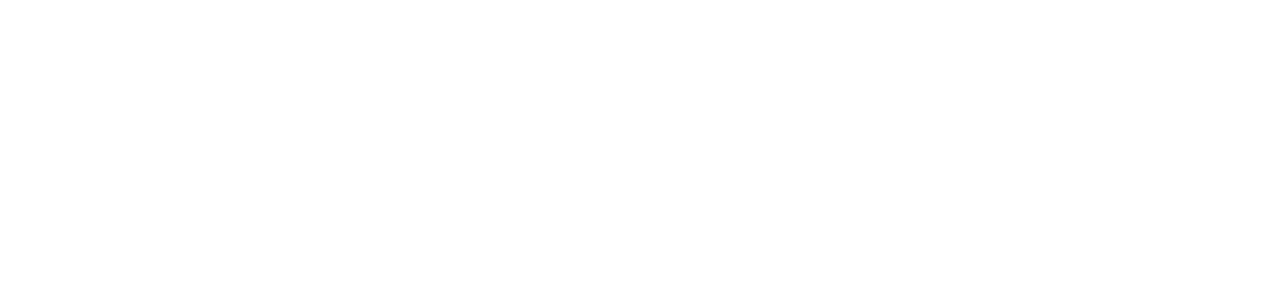
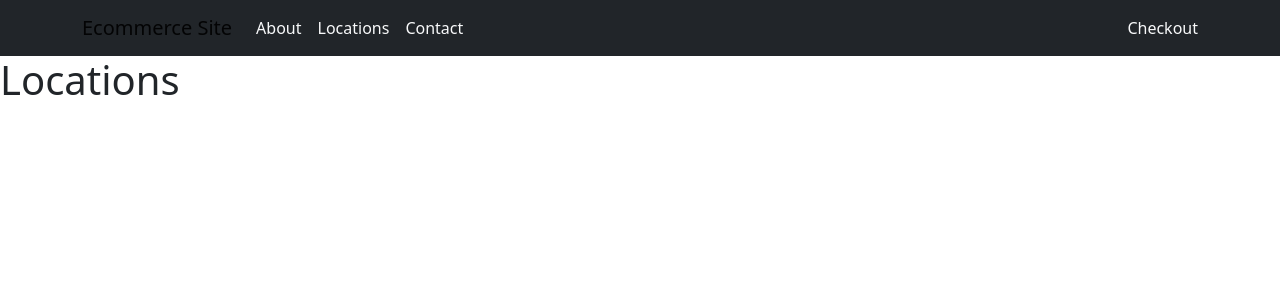
Before and after one commit to seanxbrown/react-ecommerce, a React (Create React App) app: page /react-ecommerce/locations in a window 1280 px wide. Before the commit this address had no page. Shown: the top 300 px of the page. Built offline with nearby package versions, Linux system fonts and the light colour scheme.

Commit message:
Fix: Pages previously not displayed in prod because of routing paths (react-ecommerce missing)

```diff
--- a/src/RouteSwitch.js
+++ b/src/RouteSwitch.js
@@ -8,10 +8,10 @@
     return (
         <BrowserRouter>
             <Routes>
-                <Route path="/" element={<App />}/>
-                <Route path="/about" element={<About />} />
-                <Route path="/contact" element={<Contact/>} />
-                <Route path="/locations" element={<Locations/>} />
+                <Route path="/react-ecommerce" element={<App />}/>
+                <Route path="/react-ecommerce/about" element={<About />} />
+                <Route path="/react-ecommerce/contact" element={<Contact/>} />
+                <Route path="/react-ecommerce/locations" element={<Locations/>} />
             </Routes>
         </BrowserRouter>
     )
--- a/src/components/NavbarComponent.js
+++ b/src/components/NavbarComponent.js
@@ -7,13 +7,13 @@
     return (
         <Navbar bg="dark" expand="lg" sticky="top">
             <Container>
-                <Link className="navbar-brand" to="/">Ecommerce Site</Link>
+                <Link className="navbar-brand" to="/react-ecommerce">Ecommerce Site</Link>
                 <Navbar.Toggle aria-controls="basic-navbar-nav"></Navbar.Toggle>
                 <Navbar.Collapse id="basic-navbar-nav">
                     <Nav className="me-auto">
-                    <Link className="nav-link text-light" to="/about">About</Link>
-                    <Link className="nav-link text-light" to="/locations">Locations</Link>
-                    <Link className="nav-link text-light" to="/contact">Contact</Link>
+                    <Link className="nav-link text-light" to="/react-ecommerce/about">About</Link>
+                    <Link className="nav-link text-light" to="/react-ecommerce/locations">Locations</Link>
+                    <Link className="nav-link text-light" to="/react-ecommerce/contact">Contact</Link>
                     </Nav>
                     <Navbar.Text href="#" className="text-end text-light">Checkout</Navbar.Text>
                 </Navbar.Collapse>
```
